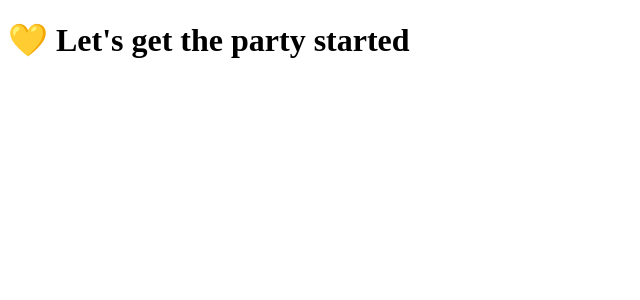
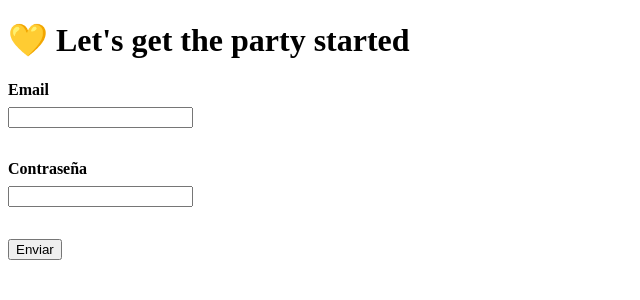
Before and after one commit to ger86/latteandfront-final-project-ii, a React (Create React App) app: page / in a window 1280 px wide. Shown: the top 300 px of the page, without its empty margins (0-640 px from the left). Built offline with nearby package versions, Linux system fonts and the light colour scheme.

Commit message:
1.0: login form component

```diff
--- a/src/App.js
+++ b/src/App.js
@@ -1,3 +1,10 @@
+import Login from 'views/Login/Login';
+
 export default function App() {
-  return <h1>💛 Let's get the party started</h1>;
+  return (
+    <div>
+      <h1>💛 Let's get the party started</h1>
+      <Login />
+    </div>
+  );
 }
--- /dev/null
+++ b/src/views/Login/Login.js
@@ -0,0 +1,81 @@
+import {useState} from 'react';
+import classes from './Login.module.css';
+
+export default function Login() {
+  const [email, setEmail] = useState('');
+  const [password, setPassword] = useState('');
+  const [hasLoginFailed, setHasLoginFailed] = useState(false);
+  const [hasLoginSucceeded, setHasLoginSucceeded] = useState(false);
+
+  async function handleSubmit(event) {
+    event.preventDefault();
+    try {
+      const response = await fetch('https://librarify.latteandfront.es/api/login_check', {
+        method: 'POST',
+        headers: {
+          'Content-Type': 'application/json'
+        },
+        body: JSON.stringify({
+          username: email,
+          password
+        })
+      });
+      if (response.ok) {
+        setHasLoginSucceeded(true);
+        setHasLoginFailed(false);
+      } else {
+        setHasLoginFailed(true);
+        setHasLoginSucceeded(false);
+      }
+    } catch (error) {
+      setHasLoginFailed(true);
+      setHasLoginSucceeded(false);
+    }
+  }
+
+  function handleEmailChanged(event) {
+    setEmail(event.target.value);
+  }
+
+  function handlePasswordChanged(event) {
+    setPassword(event.target.value);
+  }
+
+  return (
+    <div>
+      <form onSubmit={handleSubmit}>
+        <div className={classes.formControl}>
+          <div>
+            <label className={classes.label}>Email</label>
+          </div>
+          <div>
+            <input value={email} onChange={handleEmailChanged} />
+          </div>
+        </div>
+        <div className={classes.formControl}>
+          <div>
+            <label className={classes.label}>Contraseña</label>
+          </div>
+          <div>
+            <input value={password} onChange={handlePasswordChanged} type="password" />
+          </div>
+        </div>
+        <div>
+          <button type="submit">Enviar</button>
+        </div>
+        <div className={classes.feedback}>
+          {hasLoginFailed && (
+            <div className={`${classes.alert} ${classes.alertError}`}>
+              Las credenciales no son válidas
+            </div>
+          )}
+          {hasLoginSucceeded && (
+            <div className={`${classes.alert} ${classes.alertSuccess}`}>
+              ¡Bienvenido a Latte and Books!
+            </div>
+          )}
+        </div>
+      </form>
+    </div>
+  );
+}
--- /dev/null
+++ b/src/views/Login/Login.module.css
@@ -0,0 +1,31 @@
+.formControl {
+  margin-bottom: 2rem;
+}
+
+.label {
+  display: inline-block;
+  margin-bottom: 0.5rem;
+  font-weight: bold;
+}
+
+.alert {
+  padding: 1rem;
+  border-width: 1px;
+  border-style: solid;
+}
+
+.alertError {
+  background-color: #f8d7da;
+  border-color: #f5c2c7;
+  color: #842029;
+}
+
+.alertSuccess {
+  background-color: #d1e7dd;
+  border-color: #badbcc;
+  color: #0f5132;
+}
+
+.feedback {
+  margin-top: 1rem;
+}
--- /dev/null
+++ b/src/views/Login/index.js
@@ -0,0 +1 @@
+export {default} from './Login';
```
Also changed, not shown: .eslintrc.js.
